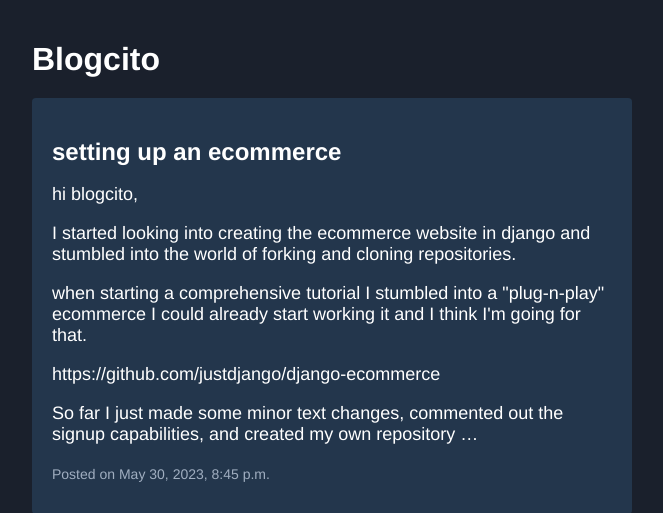
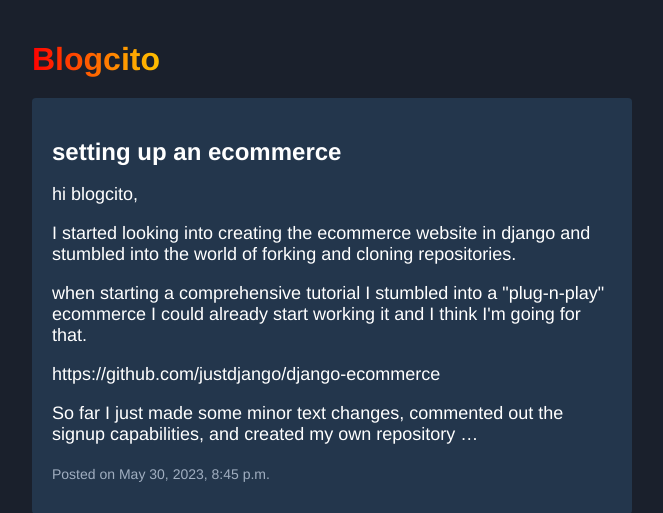
Before and after one commit to francisco-arturo/blogcito, a Django app: page / in a window 1280 px wide. Shown: the top 513 px of the page, without its empty margins (308-971 px from the left). Run offline with Django 4.2, Linux system fonts and the light colour scheme; data comes from the database, SQL or seed files in the repository; both versions use the stored data as it was after the commit.

Commit message:
changed title colour to red and orange

```diff
--- a/blog_application/templates/homepage.html
+++ b/blog_application/templates/homepage.html
@@ -60,7 +60,11 @@
 </head>
 <body>
     <div class="container">
-        <h1>Blogcito</h1>
+        <h1 style="background: repeating-linear-gradient(to right, red, orange, yellow, green, blue, indigo, violet);
+               -webkit-background-clip: text;
+               -webkit-text-fill-color: transparent;">
+        Blogcito
+        </h1>
         {% for post in posts %}
         <div class="post">
             <h2><a href="{% url 'blog_application:post_detail' post.id %}">{{ post.title }}</a></h2>
@@ -71,5 +75,6 @@
         <p>No posts yet.</p>
         {% endfor %}
     </div>
+
 </body>
 </html>
```
Also changed, not shown: db.sqlite3.
